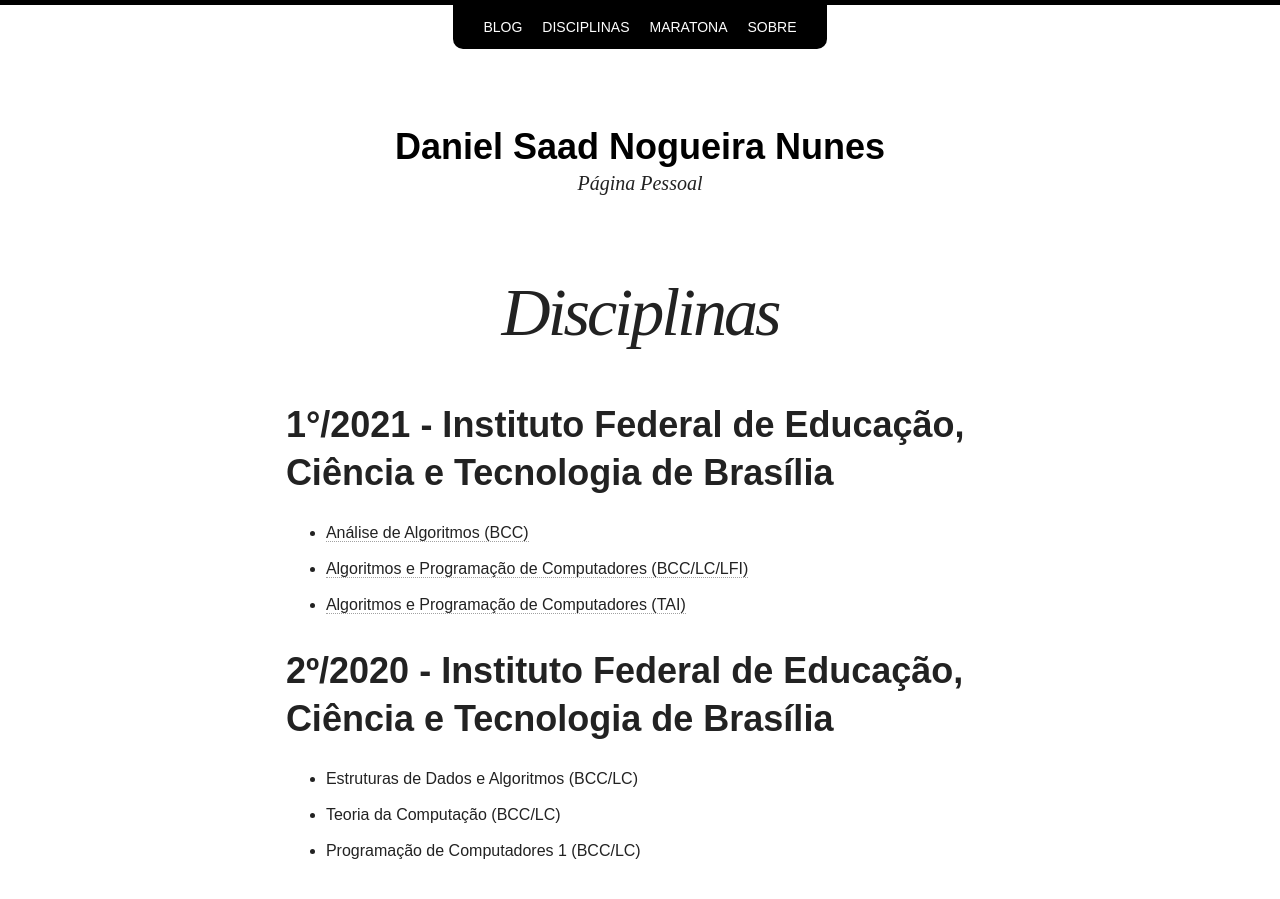
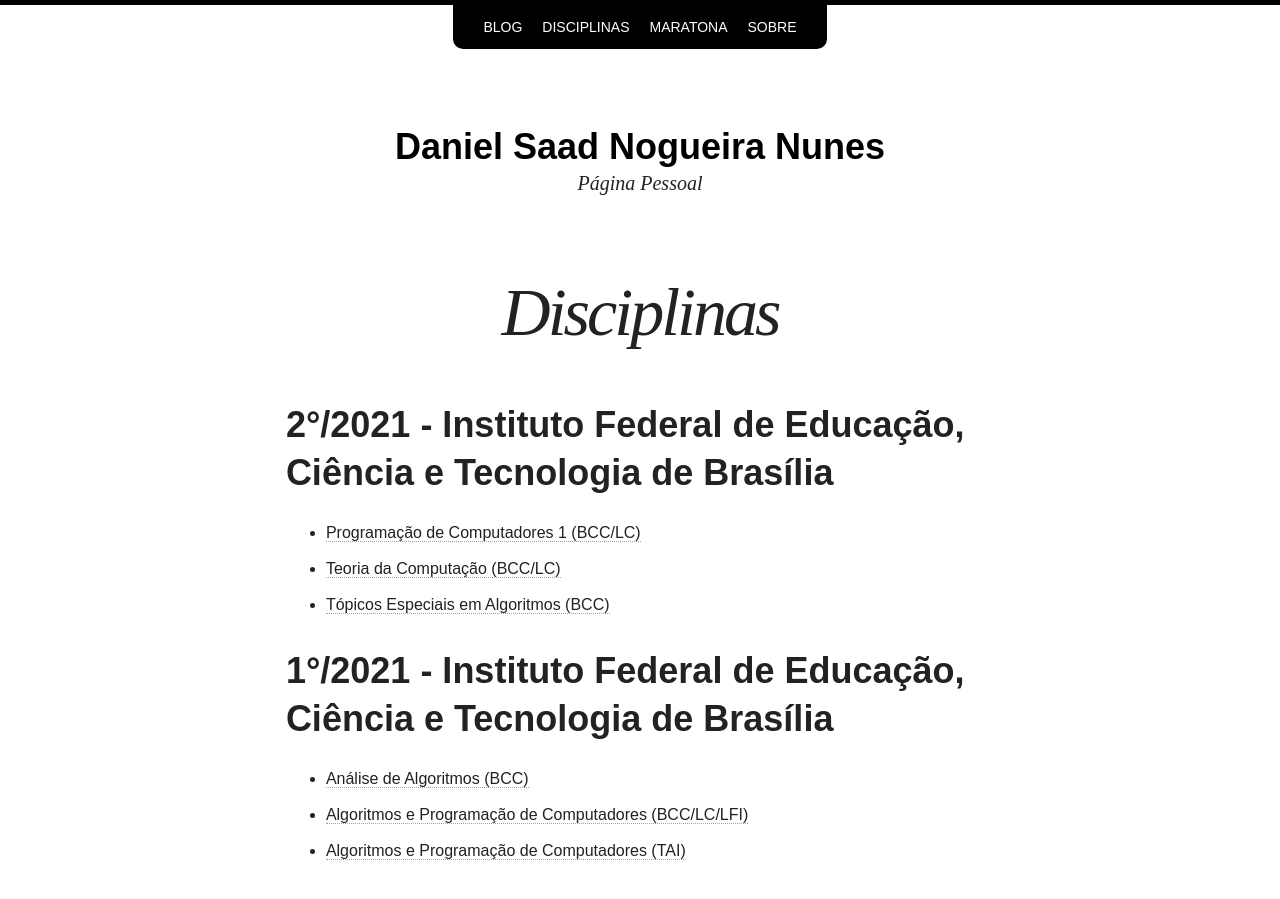
Before and after one commit to danielsaad/danielsaad.github.io, a Jekyll site: the page built from disciplinas/index.md, in a window 1280 px wide and 900 px high. Built offline with Jekyll 4.4.1, drawn with Linux system fonts in a browser that asks for light colours; nearby versions of some CDN libraries.

Commit message:
adicionando disciplinas

```diff
--- a/disciplinas/index.md
+++ b/disciplinas/index.md
@@ -3,6 +3,12 @@
 date: 2013-12-20 00:00:00 Z
 layout: page
 ---
+
+# 2°/2021 - Instituto Federal de Educação, Ciência e Tecnologia de Brasília
+
+* [Programação de Computadores 1 (BCC/LC)](https://danielsaad.com/programacao-de-computadores-1)
+* [Teoria da Computação (BCC/LC)](https://danielsaad.com/teoria-da-computacao)
+* [Tópicos Especiais em Algoritmos (BCC)](https://danielsaad.com/topicos-especiais-em-algoritmos)
 
 # 1°/2021 - Instituto Federal de Educação, Ciência e Tecnologia de Brasília
 
```
